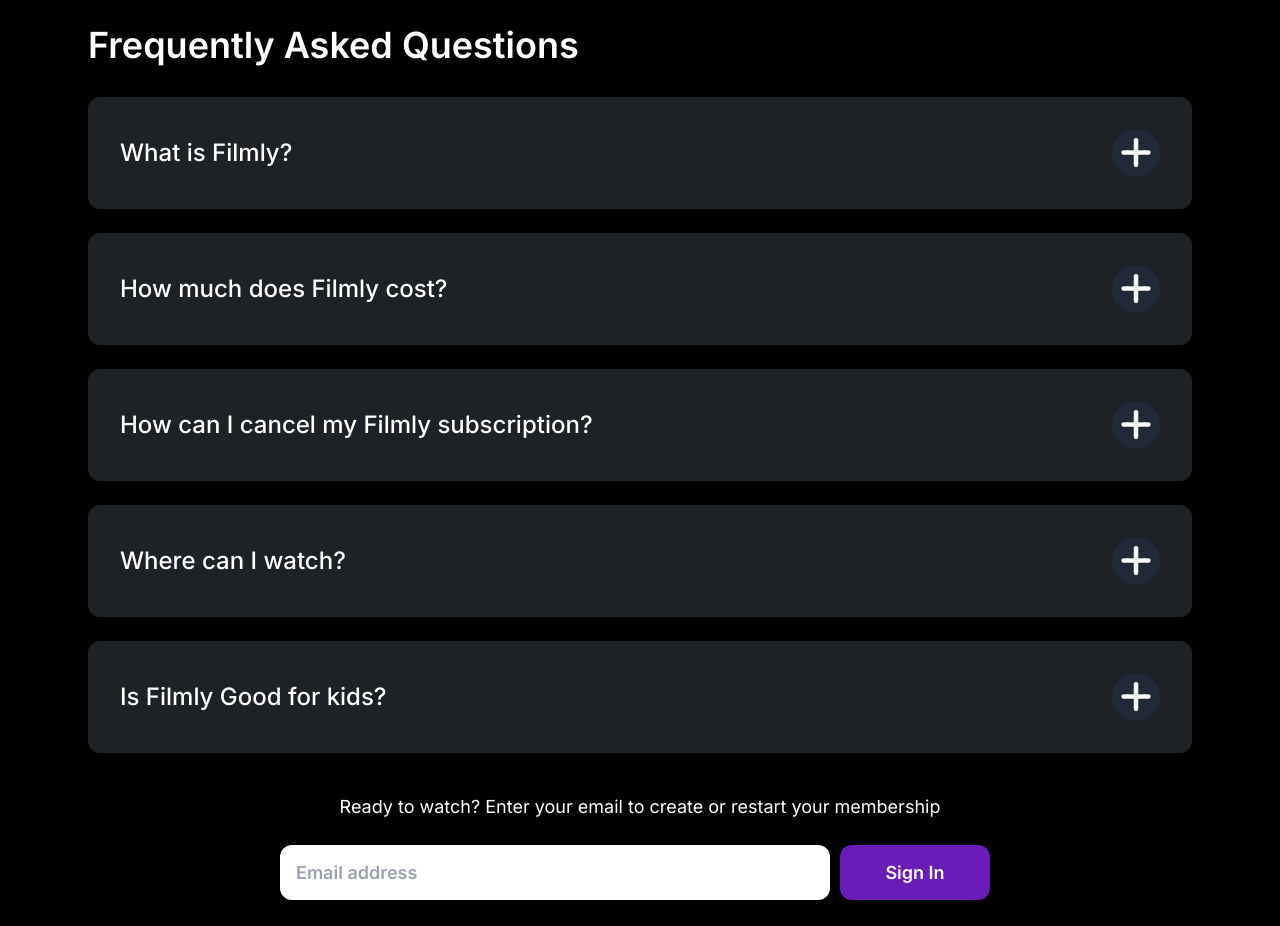
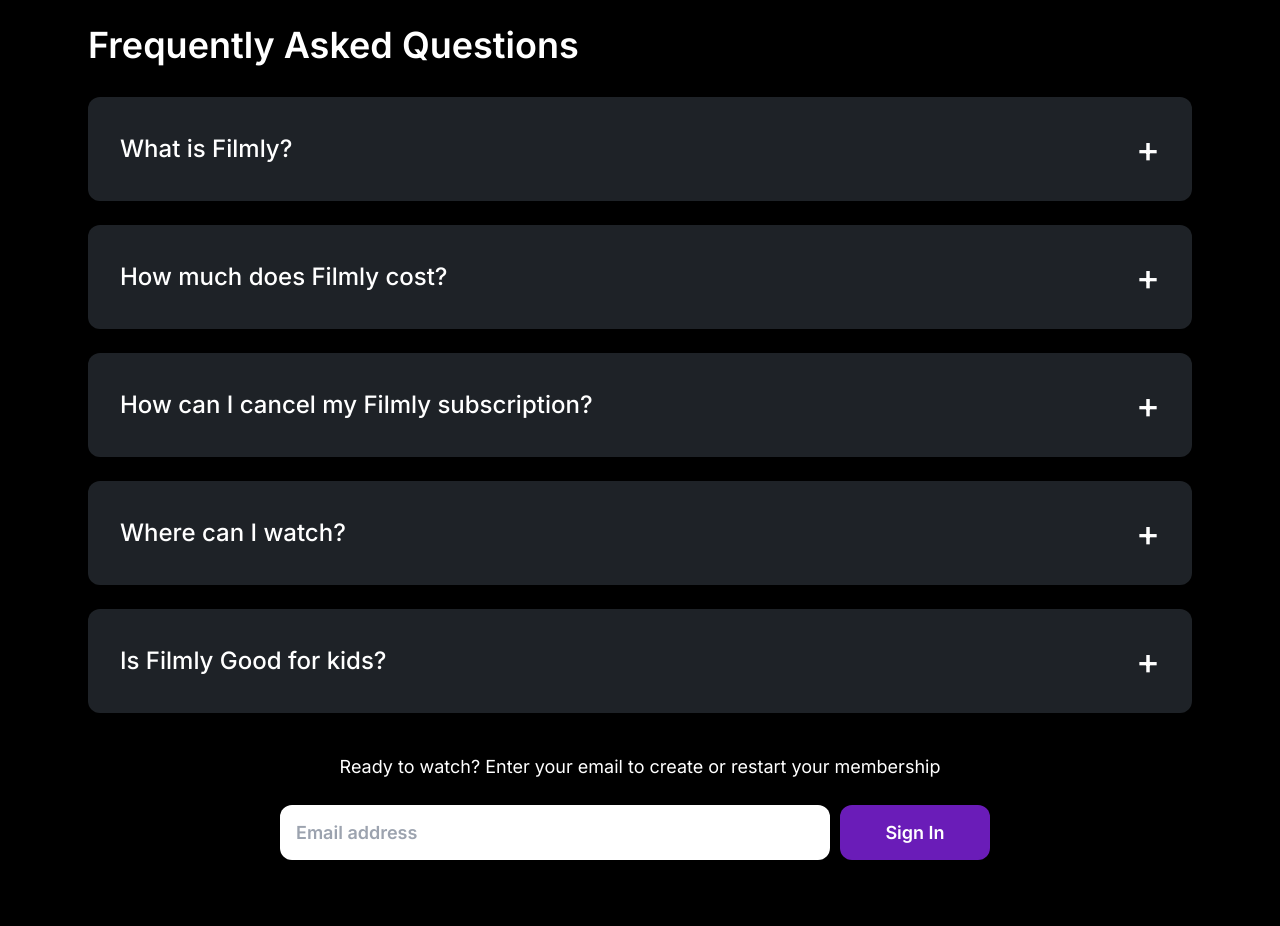
Before and after one commit to Blisterbug/Filmly, a React (Vite) app: page / in a window 1280 px wide. Shown: the part 2240-3166 px from the top of the page. Built offline with nearby package versions, Linux system fonts and the light colour scheme.

Commit message:
Error Fixed

```diff
--- a/src/components/FAQ.jsx
+++ b/src/components/FAQ.jsx
@@ -46,13 +46,8 @@
               className="faq-question w-full p-8 bg-gray-600/40 rounded-xl text-2xl font-medium text-left flex justify-between items-center hover:bg-gray-500/50"
             >
               {faq.question}
-              <span className="text-4xl">{openIndex === index ? <div class="w-12 h-12 flex items-center justify-center rounded-full bg-gray-800 text-white hover:bg-gray-500">
-                <i class="fas fa-times"></i>
-              </div>
-                : <div class="w-12 h-12 flex items-center justify-center rounded-full bg-gray-800 text-white hover:bg-gray-500">
-                  <i class="fas fa-plus"></i>
-                </div>
-              }</span>
+              <span className="text-4xl">{openIndex === index ? '-'
+                : '+'}</span>
             </button>
             {openIndex === index && (
               <div className="faq-answer mt-2 pl-6 text-white bg-black/70 p-4 text-2xl">
```
Also changed, not shown: 1 other file (tests, documents, lock files or other folders).
